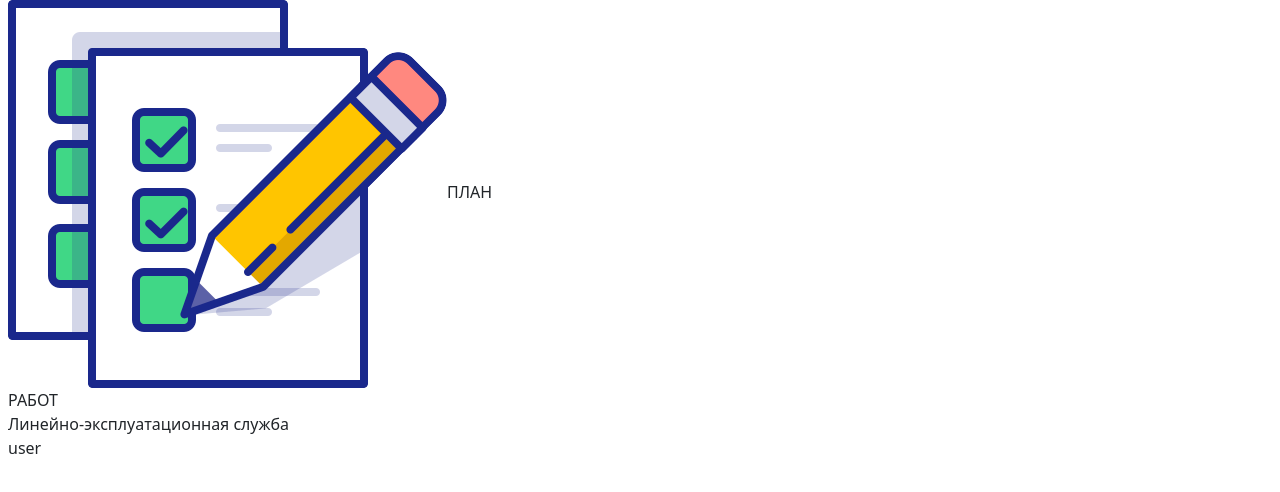
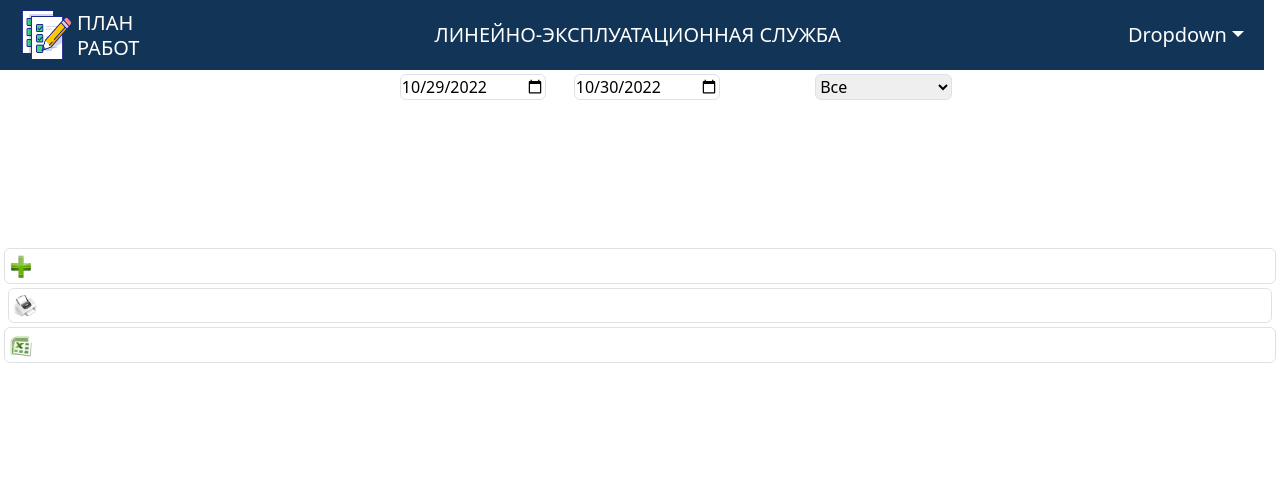
Before and after one commit to djbobah/work_plan_bs, a React (Create React App) app in the folder client/: page / in a window 1280 px wide. Shown: the top 492 px of the page. Built offline with nearby package versions, Linux system fonts and the light colour scheme; the HTML template or start-up script is replaced by a standard one.

Commit message:
refactoring BS

```diff
--- a/client/package.json
+++ b/client/package.json
@@ -8,7 +8,6 @@
     "@testing-library/user-event": "^13.5.0",
     "bootstrap": "^5.2.2",
     "react": "^18.2.0",
-    "react-bootstrap": "^2.5.0",
     "react-dom": "^18.2.0",
     "react-scripts": "5.0.1",
     "web-vitals": "^2.1.4"
--- a/client/src/App.jsx
+++ b/client/src/App.jsx
@@ -1,9 +1,11 @@
 import NavBar from "./components/NavBar.jsx";
+import ControlPanel from "./components/ControlPanel";
 
 function App() {
   return (
     <div className="App">
       <NavBar />
+      <ControlPanel title="Панель действий" />
     </div>
   );
 }
--- a/client/src/components/ControlPanel.jsx
+++ b/client/src/components/ControlPanel.jsx
@@ -5,6 +5,7 @@ import AddImage from "../static/img/add.png";
 import PrinterImage from "../static/img/printer.png";
 import ExcelImage from "../static/img/Microsoft_Office_-_Excel.png";
 import ModalAdd from "./ModalAdd";
+import styles from "./ControlPanel.module.css";
 
 const ControlPanel = (props) => {
   const [DateFrom, setDateFrom] = useState(getToday().toString());
--- a/client/src/components/NavBar.jsx
+++ b/client/src/components/NavBar.jsx
@@ -1,23 +1,78 @@
-import React from "react";
+import React, { useState } from "react";
 import logo from "../static/img/doc2.png";
+
+// import Navbar from "react-bootstrap/Navbar";
+// import NavDropdown from "react-bootstrap/NavDropdown";
+// import Dropdown from "react-bootstrap/Dropdown";
+// import DropdownButton from "react-bootstrap/DropdownButton";
+import styles from "./NavBar.module.css";
 // import NavCheckButton from "./NavCheckButton";
 const NavBar = () => {
+  const [menuIsOpen, setMenuIsOpen] = useState(false);
+
+  const toggleMenuIsOpen = () => {
+    setMenuIsOpen(!menuIsOpen);
+  };
   return (
-    <nav className="bg-sky-900 sticky top-0">
-      <div className="mx-auto max-w-8xl px-2 sm:px-6 lg:px-8">
-        <div className="relative flex h-14 items-center justify-between font-mono ">
-          <div className=" h-10 flex items-center text-gray-300 ml-2 cursor-pointer">
-            <img src={logo} className="h-10 " alt="logo" />
-            <span className="ml-3  text-xl hover:text-white  text-center">
-              ПЛАН
-              <br /> РАБОТ
+    <nav
+      // className="navbar  navbar-light bg-light"
+      className={`navbar navbar-expand-lg navbar-brand ${styles.nav}`}
+      fixed="top"
+    >
+      <div className="container-fluid">
+        <a className="navbar-brand" href="#">
+          <div className={styles.logo}>
+            <img src={logo} width="50" height="50" alt="logo" />
+            <span>
+              ПЛАН <br /> РАБОТ
             </span>
           </div>
-          <div className="flex items-center text-xl text-gray-200 uppercase underline">
-            Линейно-эксплуатационная служба
+        </a>
+        <div className={styles["nav-body"]}>
+          Линейно-эксплуатационная служба
+        </div>
+        <div className={styles.actions}>
+          <div className="collapse navbar-collapse" id="navbarSupportedContent">
+            <ul className="navbar-nav mr-auto mb-2 mb-lg-0">
+              <li className="nav-item dropdown">
+                {/* ${menuIsOpen ? "show" : ""} */}
+                <a
+                  className={`nav-link dropdown-toggle  ${styles.actions}`}
+                  href="#"
+                  id="navbarDropdown"
+                  role="button"
+                  dataToggle="dropdown"
+                  ariaExpanded="false"
+                  onClick={toggleMenuIsOpen}
+                >
+                  Dropdown
+                </a>
+                <ul
+                  className={`dropdown-menu  ${menuIsOpen ? "show" : ""}`} //show
+                  ariaLabelledby="navbarDropdown"
+                >
+                  <li>
+                    <a className="dropdown-item" href="#">
+                      Action
+                    </a>
+                  </li>
+                  <li>
+                    <a className="dropdown-item" href="#">
+                      Another action
+                    </a>
+                  </li>
+                  <li>
+                    <hr className="dropdown-divider" />
+                  </li>
+                  <li>
+                    <a className="dropdown-item" href="#">
+                      Something else here
+                    </a>
+                  </li>
+                </ul>
+              </li>
+            </ul>
           </div>
-
-          <div className="ml-5">user</div>
         </div>
       </div>
     </nav>
--- /dev/null
+++ b/client/src/components/NavBar.module.css
@@ -0,0 +1,33 @@
+.nav {
+  background-color: #123456;
+  color: white;
+}
+
+.logo {
+  display: flex;
+  padding-left: 10px;
+}
+
+.logo span {
+  color: white;
+  padding-left: 5px;
+  line-height: 25px;
+}
+
+.nav-body {
+  color: white;
+  /* display: flex; */
+  /* flex-direction: row; */
+  margin: auto;
+  justify-content: center;
+  text-transform: uppercase;
+  font-size: 20px;
+  /* justify-content: flex-start; */
+}
+
+.actions {
+  color: white !important;
+  /* padding-right: 20px; */
+  /* display: flex; */
+  font-size: 20px;
+}
--- a/client/src/index.css
+++ b/client/src/index.css
@@ -1,13 +1,19 @@
+/* make the customizations */
+$theme-colors: (
+  "info": tomato,
+  "danger": teal
+);
+
 body {
   margin: 0;
-  font-family: -apple-system, BlinkMacSystemFont, 'Segoe UI', 'Roboto', 'Oxygen',
-    'Ubuntu', 'Cantarell', 'Fira Sans', 'Droid Sans', 'Helvetica Neue',
+  font-family: -apple-system, BlinkMacSystemFont, "Segoe UI", "Roboto", "Oxygen",
+    "Ubuntu", "Cantarell", "Fira Sans", "Droid Sans", "Helvetica Neue",
     sans-serif;
   -webkit-font-smoothing: antialiased;
   -moz-osx-font-smoothing: grayscale;
 }
 
 code {
-  font-family: source-code-pro, Menlo, Monaco, Consolas, 'Courier New',
+  font-family: source-code-pro, Menlo, Monaco, Consolas, "Courier New",
     monospace;
 }
--- a/client/src/index.js
+++ b/client/src/index.js
@@ -3,6 +3,7 @@ import ReactDOM from "react-dom/client";
 import "./index.css";
 import App from "./App";
 import "bootstrap/dist/css/bootstrap.min.css";
+//import "./custom.scss";
 
 const root = ReactDOM.createRoot(document.getElementById("root"));
 root.render(
```
Also changed, not shown: client/src/components/ControlPanel.module.css (added), 1 other file (tests, documents, lock files or other folders).
